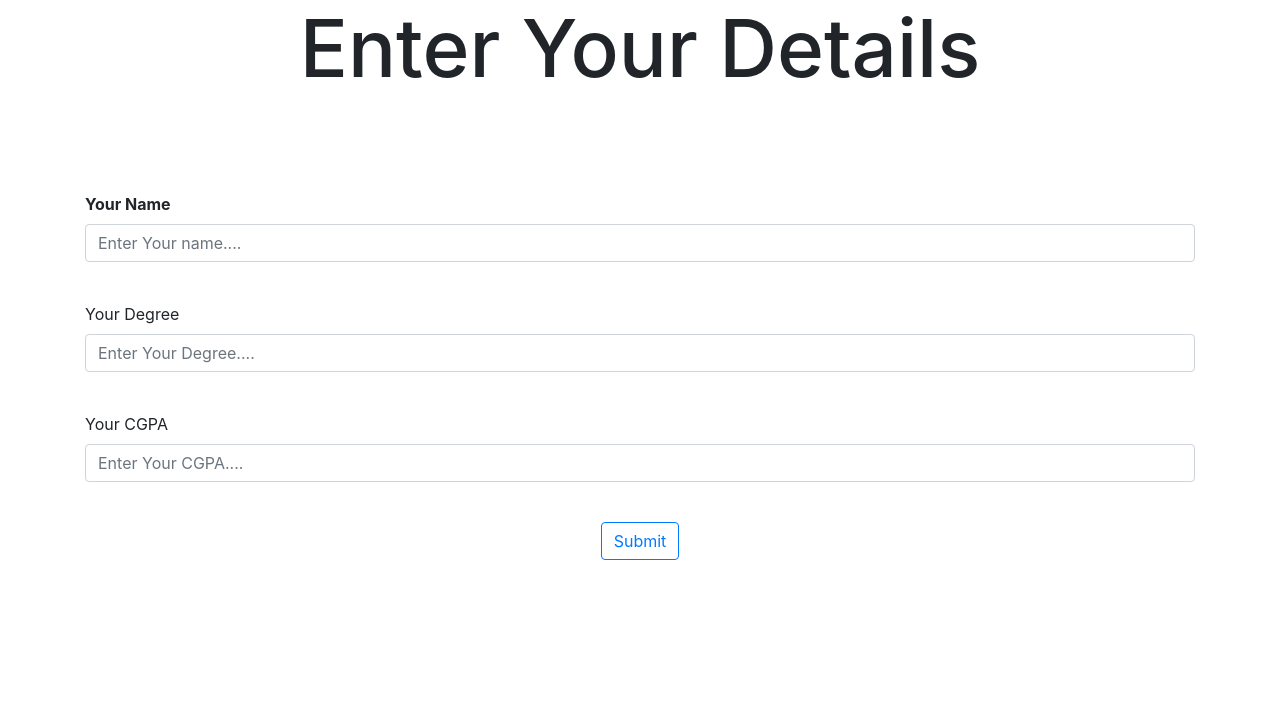
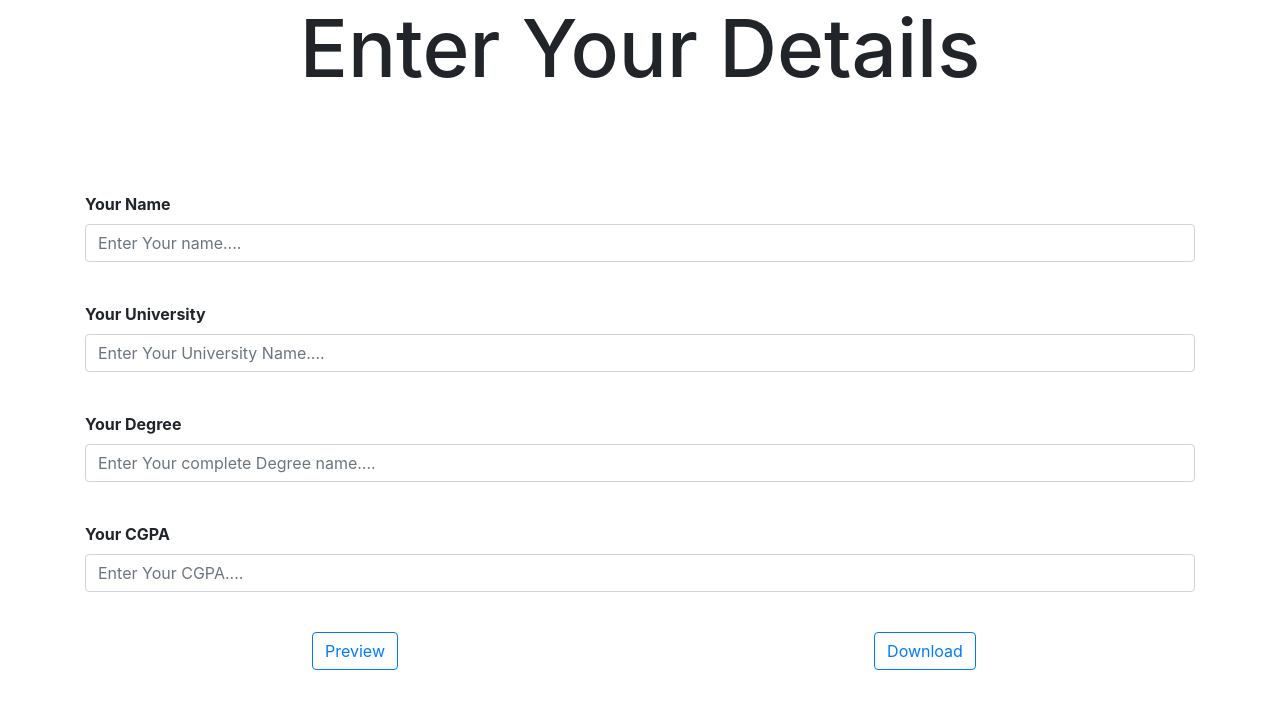
Before and after one commit to anmolmahajan02/PDF-Generator, a Django app: page /degree in a window 1280 px wide. Shown: the top 709 px of the page. Run offline with Django 5.2, Linux system fonts and the light colour scheme.

Commit message:
Download button not working

```diff
--- a/pdf/views.py
+++ b/pdf/views.py
@@ -1,11 +1,29 @@
-from django.shortcuts import render
+from django.shortcuts import render,redirect
+from django.urls import reverse
+from urllib.parse import urlencode
+from django.template.loader import render_to_string
+
 
 # Create your views here.
 def index(request):
     return render(request,'index.html')
 
 def degree(request):
-    return render(request,"degree.html")
+    if request.method == "POST":
+        name = request.POST.get('name')
+        uniName = request.POST.get('uniName')
+        degreeName = request.POST.get('degree')
+        cgpa = request.POST.get('cgpa')
+
+        query_string = urlencode({
+            'name':name,
+            'uniName':uniName,
+            'degree':degreeName,
+            'cgpa':cgpa})
+        degreepdf_url = reverse('degreepdf')
+        return redirect(f"{degreepdf_url}?{query_string}")
+    else:
+        return render(request,"degree.html")
 
 def certificate(request):
     return render(request,"certificate.html")
@@ -14,4 +32,14 @@ def list(request):
     return render(request,'list.html')
 
 def degreepdf(request):
-    return render(request,'degreepdf.html')
+    name = request.GET.get('name')
+    uniName = request.GET.get('uniName')
+    degreeName = request.GET.get('degree')
+    cgpa = request.GET.get('cgpa')
+
+    return render(request, "degreepdf.html", {
+        'name': name,
+        'uniName': uniName,
+        'degree': degreeName,
+        'cgpa': cgpa
+    })
--- a/templates/degree.html
+++ b/templates/degree.html
@@ -10,24 +10,38 @@
         <h5 class="text-center" style="font-size: 5rem">Enter Your Details</h5>
         <br /><br /><br />
         <form method="POST">
+            {% csrf_token %}
             <div class="container my-3">
                 <div class="form-group">
                     <label for="formName"><strong>Your Name</strong></label>
-                    <input type="text" class="form-control" id="formName" placeholder="Enter Your name...." name="name" />
+                    <input type="text" class="form-control" id="formName" placeholder="Enter Your name...." name="name" required />
                 </div>
                 <br />
                 <div class="form-group">
-                    <label for="formDegree">Your Degree</label>
-                    <input type="text" class="form-control" id="formDegree" placeholder="Enter Your Degree...." name="degree" />
+                    <label for="formName"><strong>Your University</strong></label>
+                    <input type="text" class="form-control" id="formName" placeholder="Enter Your University Name...." name="uniName" required />
                 </div>
                 <br />
                 <div class="form-group">
-                    <label for="formCgpa">Your CGPA</label>
-                    <input type="text" class="form-control" id="formCgpa" placeholder="Enter Your CGPA...." name="cgpa" />
+                    <label for="formDegree"><strong>Your Degree</strong></label>
+                    <input type="text" class="form-control" id="formDegree" placeholder="Enter Your complete Degree name...." name="degree" required />
+                </div>
+                <br />
+                <div class="form-group">
+                    <label for="formCgpa"><strong>Your CGPA</strong></label>
+                    <input type="text" class="form-control" id="formCgpa" placeholder="Enter Your CGPA...." name="cgpa" required />
                 </div>
                 <br />
                 <div class="text-center">
-                    <button class="btn btn-outline-primary" type="submit">Submit</button>
+                    <div class="row">
+                        <div class="col">
+                            <button class="btn btn-outline-primary" type="submit">Preview</button>
+                        </div>
+
+                        <div class="col">
+                            <a href="{% url 'degreepdf' %}"><button class="btn btn-outline-primary" type="submit">Download</button></a>
+                        </div>
+                    </div>
                 </div>
             </div>
         </form>
```
Also changed, not shown: templates/degreepdf.html (+33 -1 lines).
